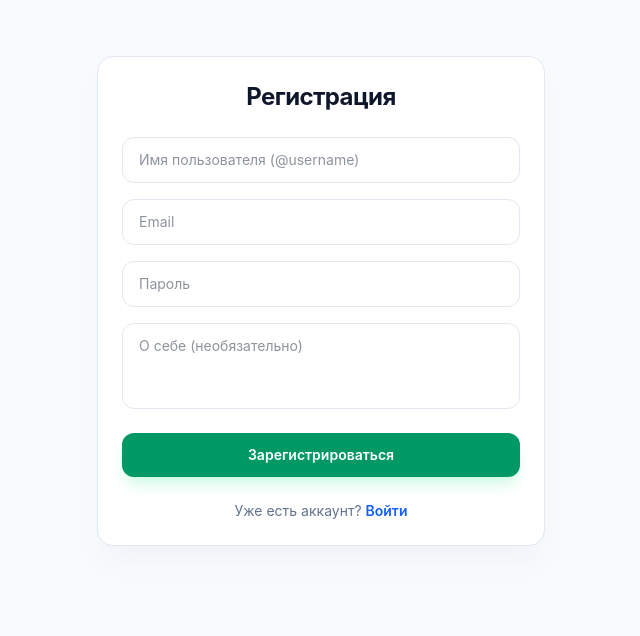
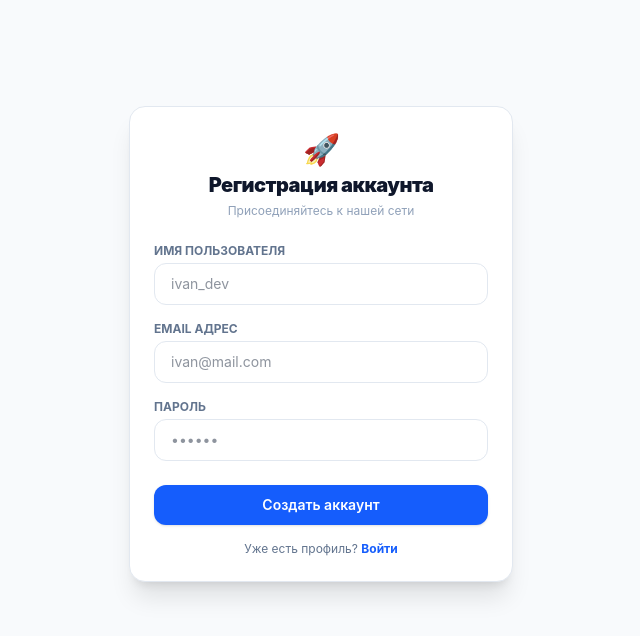
Before and after one commit to mkstbkv/social-network, a React (Vite) app in the folder client/: page /register in a window 1280 px wide. Shown: the top 636 px of the page, without its empty margins (319-959 px from the left). Built offline with nearby package versions, Linux system fonts and the light colour scheme.

Commit message:
fix: explicit single file input type casting in Feed page

```diff
--- a/client/src/api.ts
+++ b/client/src/api.ts
@@ -0,0 +1,2 @@
+// Жестко фиксируем адрес твоего живого облачного бэкенда для стабильной работы CORS в интернете
+export const API_URL = 'https://social-network-uib2.onrender.com';
--- a/client/src/components/FollowModal.tsx
+++ b/client/src/components/FollowModal.tsx
@@ -54,7 +54,7 @@ export const FollowModal: React.FC<FollowModalProps> = ({ isOpen, onClose, title
               >
                 <div className="flex h-9 w-9 shrink-0 items-center justify-center rounded-full border border-slate-100 bg-blue-50 overflow-hidden font-bold text-xs text-blue-600">
                   {u.avatar_url ? (
-                    <img src={`http://localhost:5000${u.avatar_url}`} alt="Аватар" className="h-full w-full object-cover" />
+                    <img src={`${u.avatar_url}`} alt="Аватар" className="h-full w-full object-cover" />
                   ) : (
                     u.username.substring(0, 2).toUpperCase()
                   )}
--- a/client/src/components/NotificationDropdown.tsx
+++ b/client/src/components/NotificationDropdown.tsx
@@ -80,7 +80,7 @@ export const NotificationDropdown: React.FC<NotificationDropdownProps> = ({ toke
   };
 
   const handleMarkAllAsRead = () => {
-    fetch('http://localhost:5000/api/notifications/read', {
+    fetch('/api/notifications/read', {
       method: 'PUT',
       headers: { 'Authorization': 'Bearer ' + token }
     }).then(() => fetchNotifications());
@@ -88,7 +88,7 @@ export const NotificationDropdown: React.FC<NotificationDropdownProps> = ({ toke
 
   const handleClearAll = () => {
     if (!window.confirm('Очистить уведомления?')) return;
-    fetch('http://localhost:5000/api/notifications/clear', {
+    fetch('/api/notifications/clear', {
       method: 'DELETE',
       headers: { 'Authorization': `Bearer ` + token }
     })
--- a/client/src/components/SearchUsers.tsx
+++ b/client/src/components/SearchUsers.tsx
@@ -26,7 +26,7 @@ export const SearchUsers: React.FC<SearchUsersProps> = ({ token }) => {
     }
 
     const delayDebounceFn = setTimeout(() => {
-      fetch(`http://localhost:5000/api/users/search?query=${searchQuery}`, {
+      fetch(`/api/users/search?query=${searchQuery}`, {
         headers: { 'Authorization': `Bearer ${token}` }
       })
         .then((res) => res.json())
--- a/client/src/pages/Login.tsx
+++ b/client/src/pages/Login.tsx
@@ -1,5 +1,6 @@
 import React, { useState } from 'react';
-import { Link } from 'react-router';
+import { useNavigate, Link } from 'react-router';
+import { API_URL } from '../api'; // ИМПОРТИРУЕМ НАШ НАДЁЖНЫЙ URL
 
 interface LoginProps {
   onLoginSuccess: (token: string, user: any) => void;
@@ -8,53 +9,59 @@ interface LoginProps {
 export const Login: React.FC<LoginProps> = ({ onLoginSuccess }) => {
   const [email, setEmail] = useState('');
   const [password, setPassword] = useState('');
-  const [error, setError] = useState<string | null>(null);
+  const navigate = useNavigate();
 
-  const handleSubmit = async (e: React.FormEvent) => {
+  const handleLogin = (e: React.FormEvent) => {
     e.preventDefault();
-    setError(null);
-    try {
-      const response = await fetch('http://localhost:5000/api/users/login', {
+    if (!email.trim() || !password.trim()) {
+      alert('Заполните все поля');
+      return;
+    }
+
+    // ИСПРАВЛЕНО: Динамический вызов облачного бэкенда через плюс!
+    fetch(API_URL + '/api/users/login', {
       method: 'POST',
       headers: { 'Content-Type': 'application/json' },
       body: JSON.stringify({ email, password }),
-      });
-      const data = await response.json();
-      if (!response.ok) throw new Error(data.error || 'Неверный email или пароль');
-      localStorage.setItem('token', data.token);
-      localStorage.setItem('user', JSON.stringify(data.user));
+    })
+      .then((res) => {
+        if (!res.ok) throw new Error('Неверный email или пароль');
+        return res.json();
+      })
+      .then((data) => {
         onLoginSuccess(data.token, data.user);
-    } catch (err: any) {
-      setError(err.message);
-    }
+        navigate('/');
+      })
+      .catch((err) => alert(err.message));
   };
+  return (
+    <div className="flex min-h-[80vh] items-center justify-center px-4">
+      <div className="w-full max-w-sm rounded-2xl border border-slate-200 bg-white p-6 shadow-xl">
+        <div className="flex flex-col items-center mb-6">
+          <span className="text-3xl mb-1">🔐</span>
+          <h2 className="text-xl font-black text-slate-900 tracking-tight">Вход в систему</h2>
+          <p className="text-xs text-slate-400 mt-1">Добро пожаловать обратно</p>
+        </div>
 
-  return (
-    <div className="mx-auto mt-16 max-w-md rounded-2xl border border-slate-200 bg-white p-6 shadow-xl shadow-slate-100">
-      <h2 className="text-center text-2xl font-bold tracking-tight text-slate-900">Вход в сеть</h2>
-
-      {error && <div className="mt-4 rounded-lg bg-rose-50 p-3 text-center text-sm font-medium text-rose-600">⚠️ {error}</div>}
-
-      <form onSubmit={handleSubmit} className="mt-6 flex flex-col gap-4">
-        <input
-          type="email" placeholder="Email" value={email} onChange={(e) => setEmail(e.target.value)} required
-          className="rounded-xl border border-slate-200 px-4 py-3 text-sm transition-all placeholder:text-slate-400 focus:border-blue-500 focus:outline-none focus:ring-2 focus:ring-blue-100"
-        />
-        <input
-          type="password" placeholder="Пароль" value={password} onChange={(e) => setPassword(e.target.value)} required
-          className="rounded-xl border border-slate-200 px-4 py-3 text-sm transition-all placeholder:text-slate-400 focus:border-blue-500 focus:outline-none focus:ring-2 focus:ring-blue-100"
-        />
-        <button type="submit" className="mt-2 rounded-xl bg-blue-600 py-3 text-sm font-semibold text-white shadow-lg shadow-blue-100 transition-all hover:bg-blue-700 active:scale-[0.98]">
-          Войти
+        <form onSubmit={handleLogin} className="flex flex-col gap-4">
+          <div>
+            <label className="block text-xs font-bold text-slate-500 uppercase mb-1">Email адрес</label>
+            <input type="email" value={email} onChange={(e) => setEmail(e.target.value)} placeholder="ivan@mail.com" className="w-full rounded-xl border border-slate-200 px-4 py-2.5 text-sm focus:border-blue-500 focus:outline-none" />
+          </div>
+          <div>
+            <label className="block text-xs font-bold text-slate-500 uppercase mb-1">Ваш Пароль</label>
+            <input type="password" value={password} onChange={(e) => setPassword(e.target.value)} placeholder="••••••" className="w-full rounded-xl border border-slate-200 px-4 py-2.5 text-sm focus:border-blue-500 focus:outline-none" />
+          </div>
+          <button type="submit" className="mt-2 rounded-xl bg-blue-600 py-2.5 text-sm font-semibold text-white shadow-sm hover:bg-blue-700 transition-colors">
+            Войти в аккаунт
           </button>
         </form>
 
-      <p className="mt-6 text-center text-sm text-slate-500">
-        Нет аккаунта?{' '}
-        <Link to="/register" className="font-semibold text-blue-600 hover:underline">
-          Создать аккаунт
-        </Link>
+        <p className="mt-4 text-center text-xs text-slate-500">
+          Еще нет аккаунта?{' '}
+          <Link to="/register" className="font-bold text-blue-600 hover:underline">Создать профиль</Link>
         </p>
+      </div>
     </div>
   );
 };
--- a/client/src/pages/Profile.tsx
+++ b/client/src/pages/Profile.tsx
@@ -47,7 +47,7 @@ export const Profile: React.FC<ProfileProps> = ({ token, user, onUserUpdate }) =
   const fetchUserPosts = () => {
     if (!currentUser?.id) return;
     setLoading(true);
-    fetch('http://localhost:5000/api/posts/user/' + currentUser.id, {
+    fetch('/api/posts/user/' + currentUser.id, {
       headers: { 'Authorization': 'Bearer ' + token }
     })
       .then((res) => res.json())
@@ -128,7 +128,7 @@ export const Profile: React.FC<ProfileProps> = ({ token, user, onUserUpdate }) =
 
   const handleUpdateBio = (e: React.FormEvent) => {
     e.preventDefault();
-    fetch('http://localhost:5000/api/users/profile', {
+    fetch('/api/users/profile', {
       method: 'PUT',
       headers: { 'Content-Type': 'application/json', 'Authorization': 'Bearer ' + token },
       body: JSON.stringify({ bio })
@@ -148,7 +148,7 @@ export const Profile: React.FC<ProfileProps> = ({ token, user, onUserUpdate }) =
 
   const handleDeletePost = (postId: number) => {
     if (!window.confirm('Вы уверены?')) return;
-    fetch('http://localhost:5000/api/posts/' + postId, {
+    fetch('/api/posts/' + postId, {
       method: 'DELETE',
       headers: { 'Authorization': 'Bearer ' + token }
     }).then(() => fetchUserPosts());
--- a/client/src/pages/Register.tsx
+++ b/client/src/pages/Register.tsx
@@ -1,57 +1,68 @@
 import React, { useState } from 'react';
-import { Link, useNavigate } from 'react-router';
+import { useNavigate, Link } from 'react-router';
+import { API_URL } from '../api'; // ИМПОРТИРУЕМ НАШ НАДЁЖНЫЙ URL
 
 export const Register: React.FC = () => {
   const [username, setUsername] = useState('');
   const [email, setEmail] = useState('');
   const [password, setPassword] = useState('');
-  const [bio, setBio] = useState('');
-  const [error, setError] = useState<string | null>(null);
-  const [success, setSuccess] = useState<boolean>(false);
   const navigate = useNavigate();
 
-  const handleSubmit = async (e: React.FormEvent) => {
+  const handleRegister = (e: React.FormEvent) => {
     e.preventDefault();
-    setError(null);
-    try {
-      const response = await fetch('http://localhost:5000/api/users/register', {
-        method: 'POST',
-        headers: { 'Content-Type': 'application/json' },
-        body: JSON.stringify({ username, email, password, bio }),
-      });
-      const data = await response.json();
-      if (!response.ok) throw new Error(data.error || 'Ошибка при регистрации');
-      setSuccess(true);
-      setTimeout(() => navigate('/login'), 2000);
-    } catch (err: any) {
-      setError(err.message);
+    if (!username.trim() || !email.trim() || !password.trim()) {
+      alert('Заполните все поля');
+      return;
     }
+
+    // ИСПРАВЛЕНО: Теперь адрес бэкенда подставляется со 100% гарантией из облака!
+    fetch(API_URL + '/api/users/register', {
+      method: 'POST',
+      headers: { 'Content-Type': 'application/json' },
+      body: JSON.stringify({ username, email, password }),
+    })
+      .then((res) => {
+        if (!res.ok) throw new Error('Пользователь с таким никнеймом или email уже существует');
+        return res.json();
+      })
+      .then(() => {
+        alert('Регистрация успешна! Войдите в аккаунт.');
+        navigate('/login');
+      })
+      .catch((err) => alert(err.message));
   };
+  return (
+    <div className="flex min-h-[80vh] items-center justify-center px-4">
+      <div className="w-full max-w-sm rounded-2xl border border-slate-200 bg-white p-6 shadow-xl">
+        <div className="flex flex-col items-center mb-6">
+          <span className="text-3xl mb-1">🚀</span>
+          <h2 className="text-xl font-black text-slate-900 tracking-tight">Регистрация аккаунта</h2>
+          <p className="text-xs text-slate-400 mt-1">Присоединяйтесь к нашей сети</p>
+        </div>
 
-  return (
-    <div className="mx-auto mt-8 max-w-md rounded-2xl border border-slate-200 bg-white p-6 shadow-xl shadow-slate-100">
-      <h2 className="text-center text-2xl font-bold tracking-tight text-slate-900">Регистрация</h2>
+        <form onSubmit={handleRegister} className="flex flex-col gap-4">
+          <div>
+            <label className="block text-xs font-bold text-slate-500 uppercase mb-1">Имя пользователя</label>
+            <input type="text" value={username} onChange={(e) => setUsername(e.target.value)} placeholder="ivan_dev" className="w-full rounded-xl border border-slate-200 px-4 py-2.5 text-sm focus:border-blue-500 focus:outline-none" />
+          </div>
+          <div>
+            <label className="block text-xs font-bold text-slate-500 uppercase mb-1">Email адрес</label>
+            <input type="email" value={email} onChange={(e) => setEmail(e.target.value)} placeholder="ivan@mail.com" className="w-full rounded-xl border border-slate-200 px-4 py-2.5 text-sm focus:border-blue-500 focus:outline-none" />
+          </div>
+          <div>
+            <label className="block text-xs font-bold text-slate-500 uppercase mb-1">Пароль</label>
+            <input type="password" value={password} onChange={(e) => setPassword(e.target.value)} placeholder="••••••" className="w-full rounded-xl border border-slate-200 px-4 py-2.5 text-sm focus:border-blue-500 focus:outline-none" />
+          </div>
+          <button type="submit" className="mt-2 rounded-xl bg-blue-600 py-2.5 text-sm font-semibold text-white shadow-sm hover:bg-blue-700 transition-colors">
+            Создать аккаунт
+          </button>
+        </form>
 
-      {error && <div className="mt-4 rounded-lg bg-rose-50 p-3 text-center text-sm font-medium text-rose-600">⚠️ {error}</div>}
-      {success && <div className="mt-4 rounded-lg bg-emerald-50 p-3 text-center text-sm font-medium text-emerald-600">🎉 Успешно! Входим...</div>}
-
-      <form onSubmit={handleSubmit} className="mt-6 flex flex-col gap-4">
-        <input type="text" placeholder="Имя пользователя (@username)" value={username} onChange={(e) => setUsername(e.target.value)} required className="rounded-xl border border-slate-200 px-4 py-3 text-sm transition-all focus:border-blue-500 focus:outline-none focus:ring-2 focus:ring-blue-100" />
-        <input type="email" placeholder="Email" value={email} onChange={(e) => setEmail(e.target.value)} required className="rounded-xl border border-slate-200 px-4 py-3 text-sm transition-all focus:border-blue-500 focus:outline-none focus:ring-2 focus:ring-blue-100" />
-        <input type="password" placeholder="Пароль" value={password} onChange={(e) => setPassword(e.target.value)} required className="rounded-xl border border-slate-200 px-4 py-3 text-sm transition-all focus:border-blue-500 focus:outline-none focus:ring-2 focus:ring-blue-100" />
-        <textarea placeholder="О себе (необязательно)" value={bio} onChange={(e) => setBio(e.target.value)} rows={3} className="rounded-xl border border-slate-200 px-4 py-3 text-sm transition-all resize-none focus:border-blue-500 focus:outline-none focus:ring-2 focus:ring-blue-100" />
-
-        <button type="submit" className="mt-2 rounded-xl bg-emerald-600 py-3 text-sm font-semibold text-white shadow-lg shadow-emerald-100 transition-all hover:bg-emerald-700 active:scale-[0.98]">
-          Зарегистрироваться
-        </button>
-      </form>
-
-      <p className="mt-6 text-center text-sm text-slate-500">
-        Уже есть аккаунт?{' '}
-        <Link to="/login" className="font-semibold text-blue-600 cursor-pointer hover:underline">
-          Войти
-        </Link>
-      </p>
+        <p className="mt-4 text-center text-xs text-slate-500">
+          Уже есть профиль?{' '}
+          <Link to="/login" className="font-bold text-blue-600 hover:underline">Войти</Link>
+        </p>
+      </div>
     </div>
   );
 };
--- a/client/vite.config.ts
+++ b/client/vite.config.ts
@@ -1,8 +1,19 @@
-import react from '@vitejs/plugin-react'
-import { defineConfig } from 'vite'
-import tailwindcss from '@tailwindcss/vite'
+import { defineConfig } from 'vite';
+import react from '@vitejs/plugin-react';
 
-// https://vite.dev/config/
+// Вытягиваем адрес живого бэкенда из переменных окружения Render, либо берем локалку
+const backendUrl = process.env.VITE_API_URL || 'http://localhost:5000';
+
 export default defineConfig({
-  plugins: [react(),tailwindcss() ],
-})
+  plugins: [react()],
+  server: {
+    proxy: {
+      // Все запросы, начинающиеся с /api, автоматически перенаправляются на бэкенд
+      '/api': {
+        target: backendUrl,
+        changeOrigin: true,
+        secure: false,
+      },
+    },
+  },
+});
```
Also changed, not shown: client/src/components/PostCard.tsx (+8 -8 lines), client/src/pages/Feed.tsx (+16 -7 lines), client/src/pages/Messages.tsx (+7 -7 lines), client/src/pages/UserPage.tsx (+8 -10 lines), 1 other file (tests, documents, lock files or other folders). Lines whose indentation alone changed are shown as unchanged.
